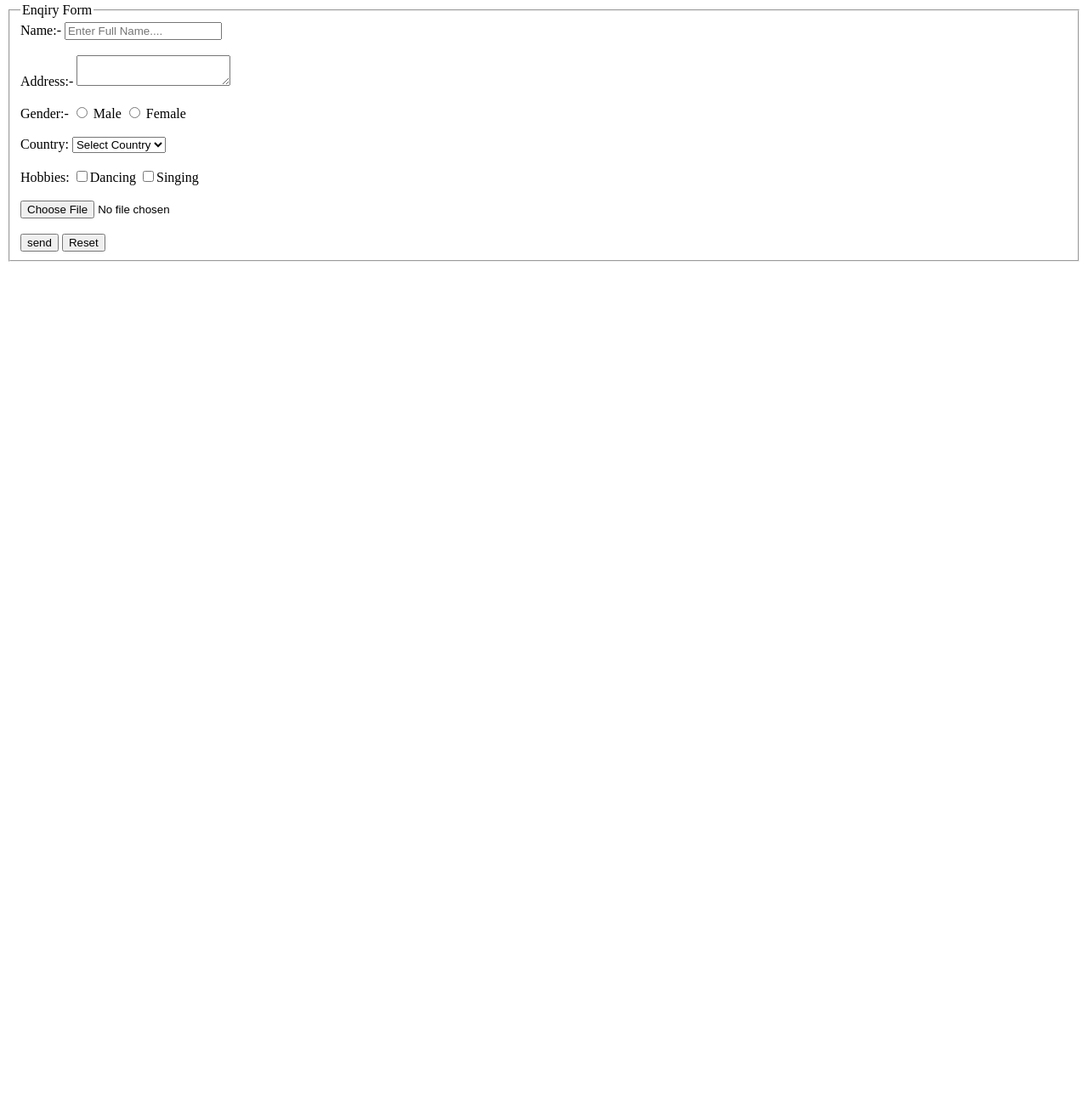
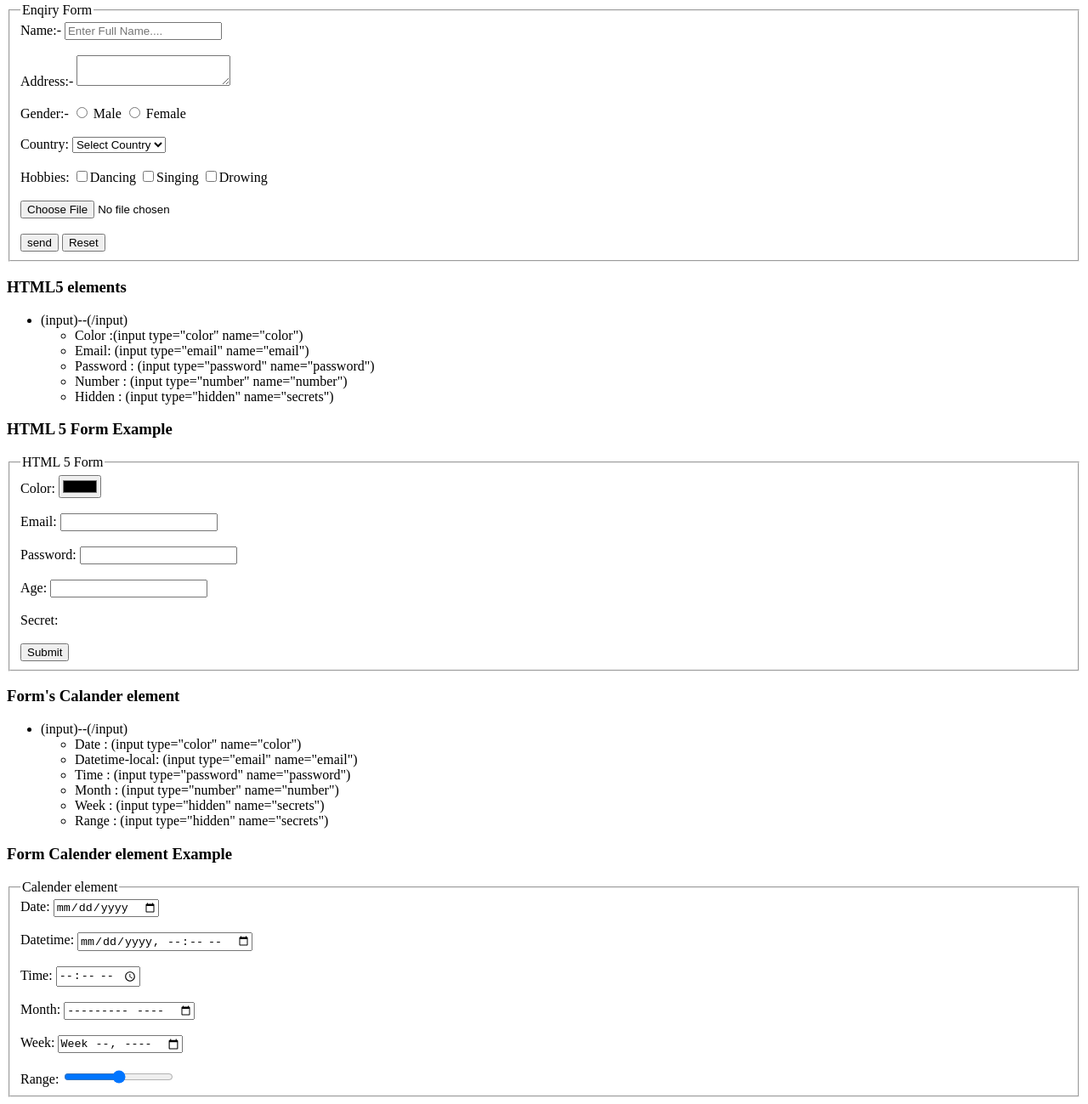
Before and after one commit to TheVisionCI/HTML_CSS, a plain HTML site: page index.html in a window 1280 px wide. Shown: the part 3388-4687 px from the top of the page at 85% size. Before the commit the page ends 3704 px from the top, so only its background shows below. Drawn offline with Linux system fonts and the light colour scheme.

Commit message:
Add files via upload

```diff
--- a/index.html
+++ b/index.html
@@ -221,7 +221,7 @@
 		</li>
 	</ul>
 
-	<!-- Form tag and from elements -->
+	<!-- Form tag and from elements 1 -->
 	<h3>From tag and from elements</h3>
 	<ul>
 		<li>(from)--(/form) elements
@@ -265,7 +265,7 @@
 
 	</form>
 
-	<!-- Form elements -->
+	<!-- Form elements 2 -->
 	<h3>Form elements</h3>
 	<ul>
 		<li>Select box
@@ -333,13 +333,13 @@
 			Hobbies:
 			<input type="checkbox" name="Hobbies[]">Dancing
 			<input type="checkbox" name="Hobbies[]">Singing
+			<input type="checkbox" name="Hobbies[]">Drowing
+
 
 			<!-- file input -->
 			<br>
 			<br>
 			<input type="file" name="image"/>
-
-
 
 			<br>
 			<br>
@@ -347,7 +347,101 @@
 			<input type="reset" value="Reset">
 
 		</fieldset>
-		</form>
+	</form>
+
+
+
+	<!-- HTML5 elements -->
+	<h3>HTML5 elements </h3>
+	<ul>
+		<li>(input)--(/input)
+			<Ul>
+				<li>Color :(input  type="color"   name="color")</li>
+				<li>Email: (input   type="email"   name="email")</li>
+				<li>Password : (input  type="password"   name="password")</li>
+				<li>Number : (input  type="number"   name="number")</li>
+				<li>Hidden : (input type="hidden" name="secrets")</li>
+			</Ul>
+		</li>
+	</ul>
+
+
+	<!-- HTML 5 Form Example -->
+	<h3>HTML 5 Form Example</h3>
+	<form action="">
+		<fieldset>
+			<legend>HTML 5 Form</legend>
+			Color:
+			<input type="color" name="color">
+			<br><br>
+			Email:
+			<input type="email" name="email">
+			<br><br>
+			Password:
+			<input type="password" name="password">
+			<br><br>
+			Age:
+			<input type="number" name="number">
+			<br><br>
+			Secret:
+			<input type="hidden" name="secrets">
+			<br><br>
+
+			<input type="submit" name="send">
+
+
+		</fieldset>
+	</form>
+
+	<!-- Form Calendar elements -->
+	<h3>Form's Calander element</h3>
+
+	<ul>
+		<li>(input)--(/input)
+			<Ul>
+				<li>Date : (input  type="color"   name="color")</li>
+				<li>Datetime-local: (input   type="email"   name="email")</li>
+				<li>Time : (input  type="password"   name="password")</li>
+				<li>Month : (input  type="number"   name="number")</li>
+				<li>Week : (input type="hidden" name="secrets")</li>
+				<li>Range : (input type="hidden" name="secrets")</li>
+			</Ul>
+		</li>
+	</ul>
+
+	<!-- Form Calender element Example -->
+	<h3> Form Calender element Example</h3>
+	<form action="">
+		<fieldset>
+			<legend>Calender element</legend>
+
+			Date:
+			<input type="date" name="date"/>
+			<br><br>
+
+			Datetime:
+			<input type="datetime-local" name="datetime-local"/>
+			<br><br>
+
+			Time:
+			<input type="time" name="time"/>
+			<br><br>
+
+			Month:
+			<input type="month" name="month"/>
+			<br><br>
+
+			Week:
+			<input type="week" name="week" />
+			<br><br>
+
+			Range:
+			<input type="range" name="range"/>
+
+
+
+		</fieldset>
+	</form>
 
 
 
```
